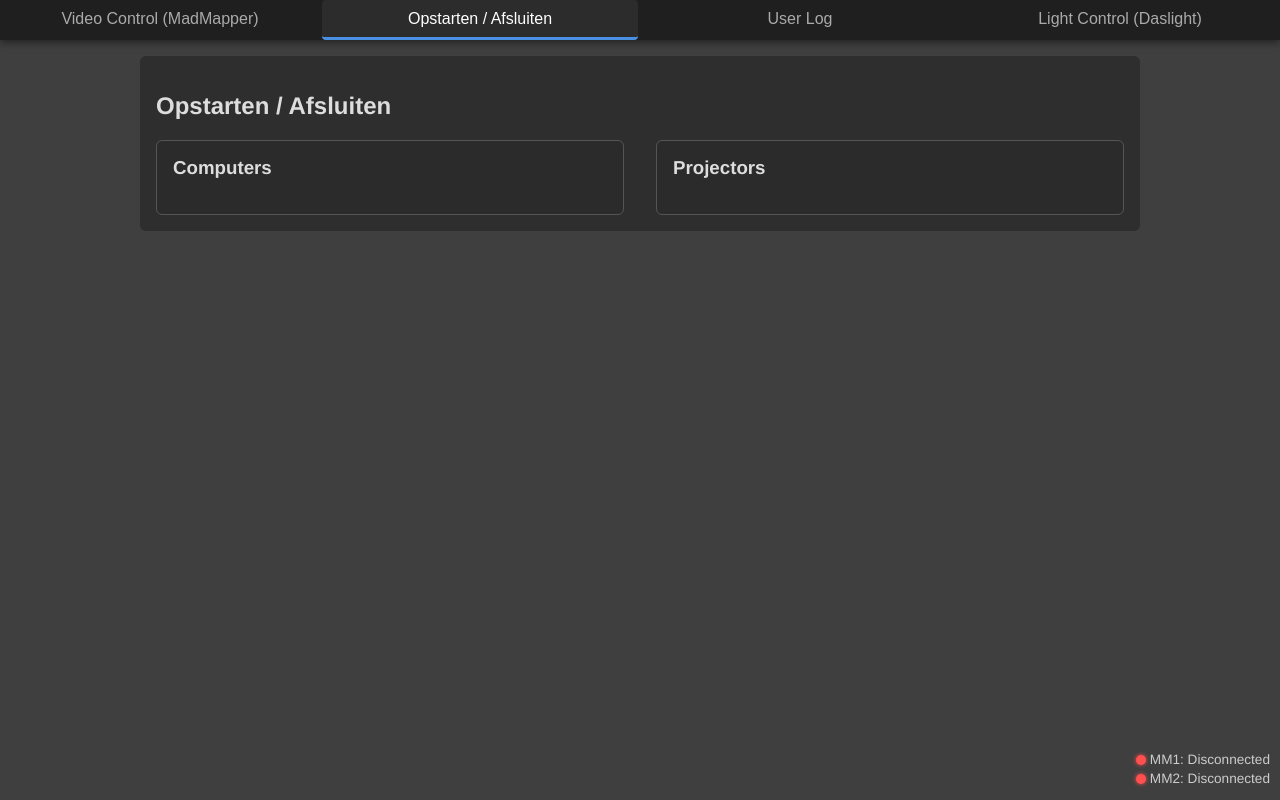
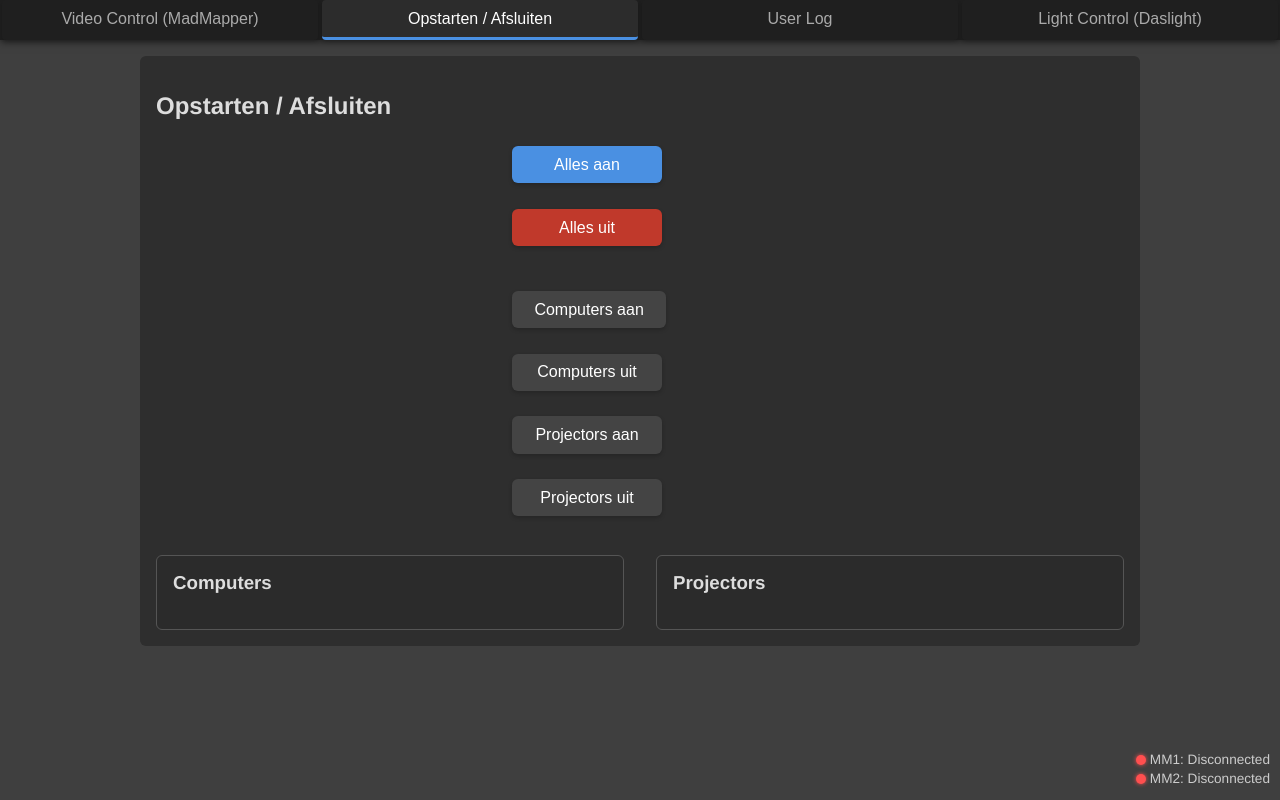
Before and after one commit to JordiPeeters/MM-CONTROL-PANEL, a website: page public/index.html in a window 1280 px wide. Both pictures are taken after a click on the button "Opstarten / Afsluiten". Drawn offline with Linux system fonts and the light colour scheme.

Commit message:
Added buttons on the Opstarten / Afsluiten page. Button Alles aan en Alles uit turns all of the computers on and off.
Also added computers aan / uit and projectors aan / uit buttons to control all computers or projectors seperate.

```diff
--- a/public/index.html
+++ b/public/index.html
@@ -36,6 +36,17 @@
     <!-- Hardware Control -->
     <div id="hardware" class="tab">
       <h2>Opstarten / Afsluiten</h2>
+      <div class="startup-controls">
+        <button class="primary" onclick="startAll()">Alles aan</button>
+        <button class="danger" onclick="shutdownAll()">Alles uit</button>
+      </div>
+      <div class="startup-controls">
+        <button class="secondary" onclick="wakeComputers()">Computers aan</button>
+        <button class="secondary" onclick="shutdownComputers()">Computers uit</button>
+        <button class="secondary" onclick="turnOnProjectors()">Projectors aan</button>
+        <button class="secondary" onclick="turnOffProjectors()">Projectors uit</button>
+      </div>
+
       <div class="hardware-panels">
         <div id="computersContainer" class="hardware-panel">
           <h3>Computers</h3>
--- a/public/main.js
+++ b/public/main.js
@@ -6,6 +6,43 @@ let selectedBankIndex = 0;
 let lastTriggeredScene = -1;
 let sceneCooldown = false;
 let isPlaying = true;
+
+function startAll() {
+  wakeComputers();
+  turnOnProjectors();
+}
+
+function shutdownAll() {
+  if (confirm("Weet je zeker dat je alles wilt uitschakelen?")) {
+    shutdownComputers();
+    turnOffProjectors();
+  }
+}
+
+function wakeComputers() {
+  hardware.computers.forEach((comp, index) => {
+    socket.send(JSON.stringify({ type: "executeComputer", index, action: "wake" }));
+  });
+}
+
+function shutdownComputers() {
+  hardware.computers.forEach((comp, index) => {
+    socket.send(JSON.stringify({ type: "executeComputer", index, action: "shutdown" }));
+  });
+}
+
+function turnOnProjectors() {
+  hardware.projectors.forEach((proj, index) => {
+    socket.send(JSON.stringify({ type: "executeProjector", index, action: "on" }));
+  });
+}
+
+function turnOffProjectors() {
+  hardware.projectors.forEach((proj, index) => {
+    socket.send(JSON.stringify({ type: "executeProjector", index, action: "off" }));
+  });
+}
+
 
 // Track feedback times for MM1 & MM2
 let lastFeedbackTimes = { MM1: 0, MM2: 0 };
--- a/public/style.css
+++ b/public/style.css
@@ -252,3 +252,69 @@ html, body {
   font-family: monospace;
   font-size: 0.95rem;
 }
+
+.startup-controls {
+  display: flex;
+  flex-wrap: wrap;
+  gap: 0.6em;
+  margin-bottom: 1.5em;
+  justify-content: flex-start;
+  margin-left: auto;
+  margin-right: auto;
+  text-align: center;
+  width: 20vw;
+}
+
+.startup-controls button {
+  min-width: 150px;
+  text-align: center;
+  font-size: 1rem;
+}
+
+/* === Shared Button Styles === */
+button {
+  font-size: 1rem;
+  padding: 0.6em 1.4em;
+  margin: 0.4em 0.6em 0.4em 0;
+  border: none;
+  border-radius: 6px;
+  cursor: pointer;
+  transition: all 0.2s ease;
+  font-weight: 500;
+  box-shadow: 0 2px 4px rgba(0,0,0,0.2);
+}
+
+button.primary {
+  background: #4a90e2;
+  color: #fff;
+}
+button.primary:hover {
+  background: #5ea2f0;
+  box-shadow: 0 0 8px rgba(74,144,226,0.67);
+}
+
+button.secondary {
+  background: #444;
+  color: #fff;
+}
+button.secondary:hover {
+  background: #5a5a5a;
+  box-shadow: 0 0 6px #777;
+}
+
+button.danger {
+  background: #c0392b;
+  color: #fff;
+}
+button.danger:hover {
+  background: #e74c3c;
+  box-shadow: 0 0 10px rgba(231,76,60,0.53);
+}
+
+/* === Grouped layout for startup/shutdown controls === */
+.startup-controls {
+  display: flex;
+  flex-wrap: wrap;
+  gap: 0.8em;
+  margin-bottom: 2em;
+}
```
